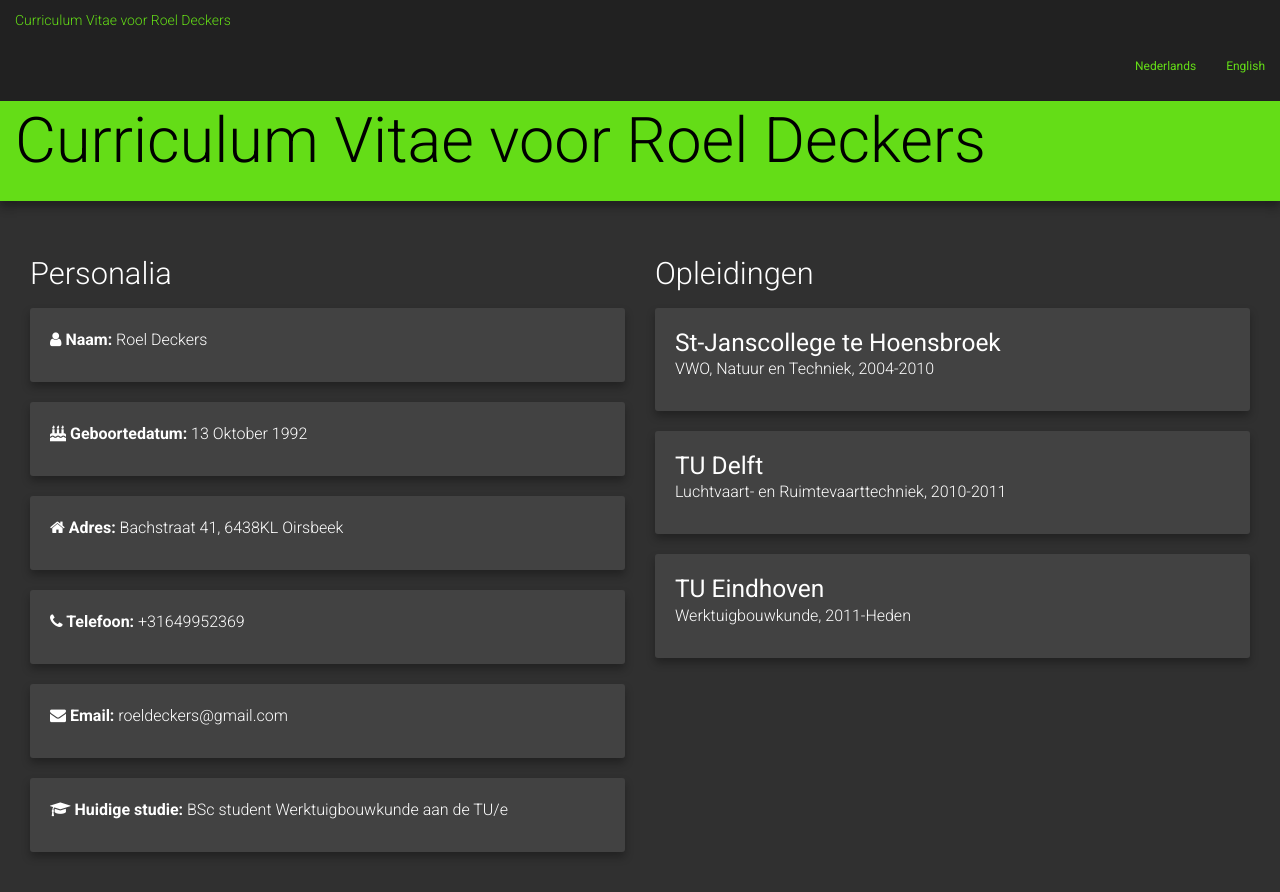
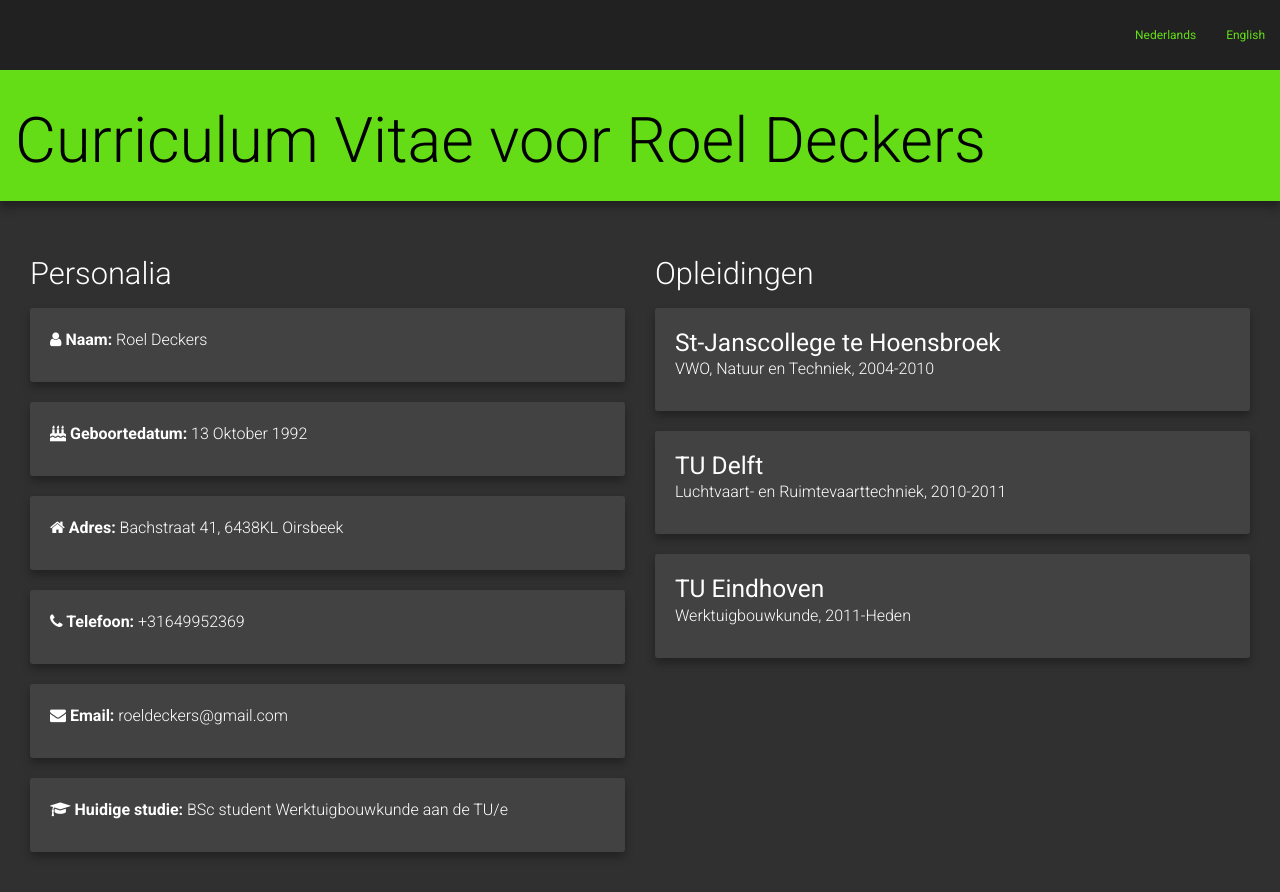
Before and after one commit to RoelD/CurriculumVitae, a Jekyll site: the page built from index.html, in a window 1280 px wide and 900 px high. Shown: the top 892 px of the window. Built offline with Jekyll 4.4.1, drawn with Linux system fonts in a browser that asks for light colours; nearby versions of some CDN libraries.

Commit message:
Revert "effe pielen"
This reverts commit 647619a8de8a9eb28f92eb51939f0406d58e3835.

```diff
--- a/_layouts/default.html
+++ b/_layouts/default.html
@@ -27,7 +27,6 @@
             <span class="icon-bar"></span>
           </button>
         </div>
-		<p>Curriculum Vitae voor Roel Deckers</p>
         <div id="navbar" class="navbar-collapse collapse">
           <ul class="nav navbar-nav navbar-right">
             <li><a href="{{ site.baseurl }}/">Nederlands</a></li>
```
